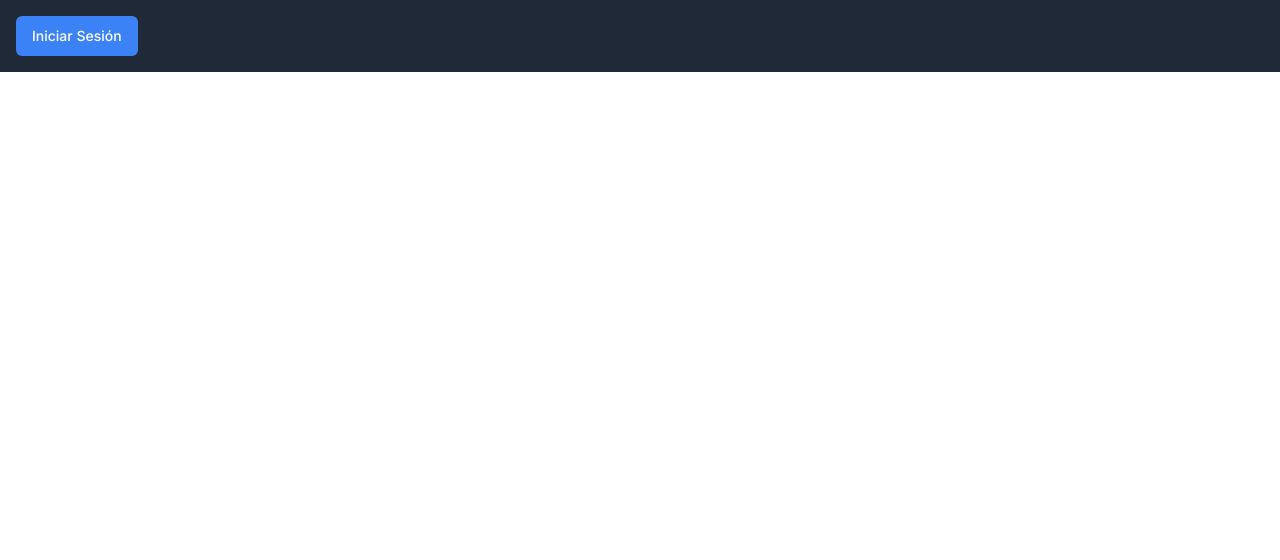
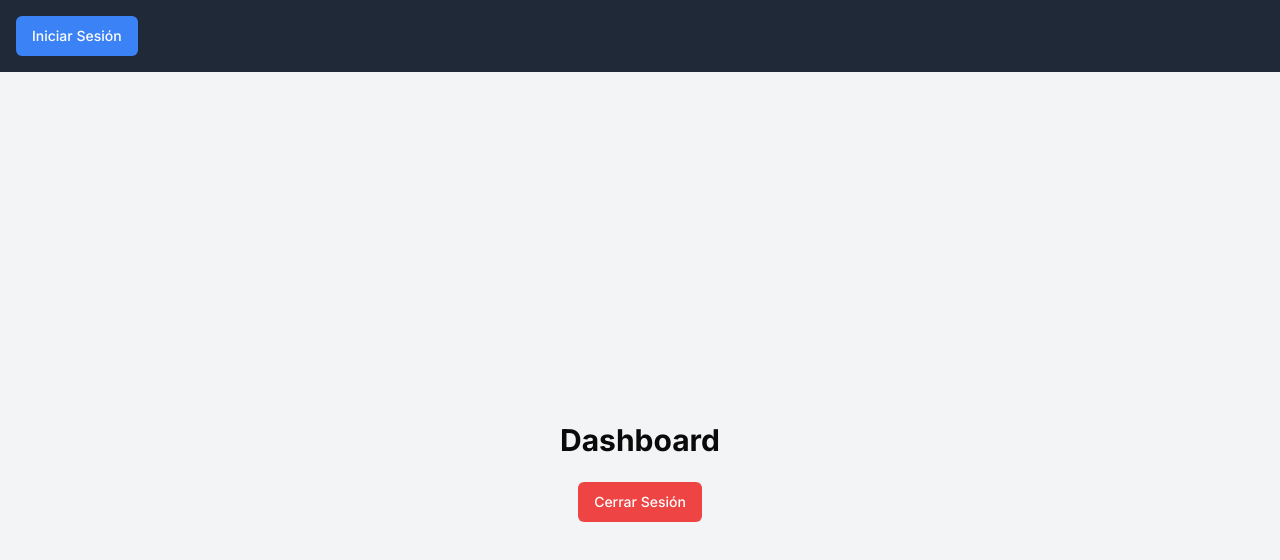
Before and after one commit to kalg12/SS-Support, a Next.js app: page /dashboard in a window 1280 px wide. Before the commit this address had no page. Shown: the top 560 px of the page. Built offline with nearby package versions, Linux system fonts and the light colour scheme.

Commit message:
Components logic added

```diff
--- a/src/app/dashboard/page.tsx
+++ b/src/app/dashboard/page.tsx
@@ -1,14 +1,25 @@
-import ProtectedRoute from "@/components/ProtectedRoute";
+"use client";
 
-const Dashboard = () => {
+import { useDispatch } from "react-redux";
+import { logout } from "@/store/authSlice";
+import { useRouter } from "next/navigation";
+import { Button } from "@/components/ui/button";
+
+export default function Dashboard() {
+  const dispatch = useDispatch();
+  const router = useRouter();
+
+  const handleLogout = () => {
+    dispatch(logout());
+    router.push("/");
+  };
+
   return (
-    <ProtectedRoute>
-      <div>
-        <h1>Dashboard</h1>
-        <p>Welcome to the dashboard!</p>
-      </div>
-    </ProtectedRoute>
+    <div className="min-h-screen flex flex-col items-center justify-center bg-gray-100">
+      <h1 className="text-3xl font-bold mb-6">Dashboard</h1>
+      <Button onClick={handleLogout} className="bg-red-500 text-white">
+        Cerrar Sesión
+      </Button>
+    </div>
   );
-};
-
-export default Dashboard;
+}
--- a/src/app/page.tsx
+++ b/src/app/page.tsx
@@ -1,9 +1,20 @@
+"use client";
+
+import { useEffect } from "react";
+import { useRouter } from "next/navigation";
+import { useSelector } from "react-redux";
+import { selectIsAuthenticated } from "@/store/authSlice";
 import Login from "@/components/Login";
 
 export default function Home() {
-  return (
-    <>
-      <Login />
-    </>
-  );
+  const isAuthenticated = useSelector(selectIsAuthenticated);
+  const router = useRouter();
+
+  useEffect(() => {
+    if (isAuthenticated) {
+      router.push("/dashboard");
+    }
+  }, [isAuthenticated, router]);
+
+  return <>{!isAuthenticated && <Login />}</>;
 }
--- a/src/components/Login.tsx
+++ b/src/components/Login.tsx
@@ -30,9 +30,7 @@ const Login = () => {
           icon: "success",
           confirmButtonText: "OK",
         }).then(() => {
-          router.push(
-            rol === "superadmin" || rol === "admin" ? "/register" : "/tickets"
-          );
+          router.push("/dashboard");
         });
       } else {
         Swal.fire({
```
